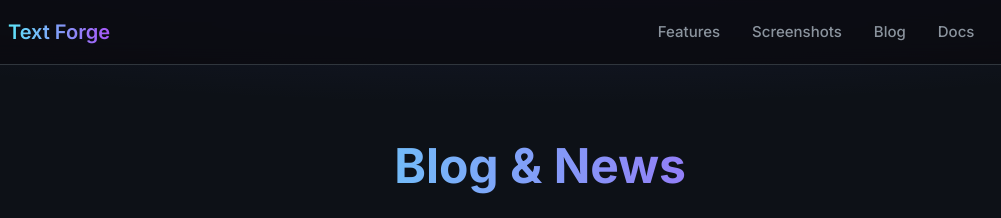
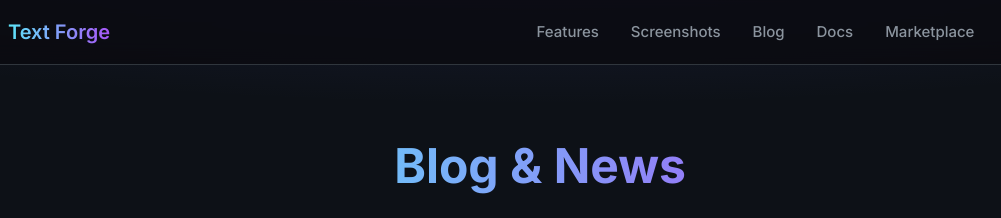
Before and after one commit to text-forge/text-forge.github.io, a plain HTML site: page blog.html in a window 1280 px wide. Shown: the top 218 px of the page, 100-1101 px from the left. Drawn offline with Linux system fonts and the light colour scheme.

Commit message:
Add marketplace to navigation

```diff
--- a/blog.html
+++ b/blog.html
@@ -192,6 +192,7 @@
                 <li><a href="index.html#screenshots" class="nav-link">Screenshots</a></li>
                 <li><a href="blog.html" class="nav-link">Blog</a></li>
                 <li><a href="https://text-forge.github.io/docs/" class="nav-link" target="_blank">Docs</a></li>
+                <li><a href="https://text-forge.github.io/marketplace/" class="nav-link" target="_blank">Marketplace</a></li>
                 <li><a href="https://github.com/text-forge/text-forge" class="nav-link nav-link-github" target="_blank">
                     <svg width="20" height="20" viewBox="0 0 24 24" fill="currentColor"><path d="M12 0c-6.626 0-12 5.373-12 12 0 5.302 3.438 9.8 8.207 11.387.599.111.793-.261.793-.577v-2.234c-3.338.726-4.033-1.416-4.033-1.416-.546-1.387-1.333-1.756-1.333-1.756-1.089-.745.083-.729.083-.729 1.205.084 1.839 1.237 1.839 1.237 1.07 1.834 2.807 1.304 3.492.997.107-.775.418-1.305.762-1.604-2.665-.305-5.467-1.334-5.467-5.931 0-1.311.469-2.381 1.236-3.221-.124-.303-.535-1.524.117-3.176 0 0 1.008-.322 3.301 1.23.957-.266 1.983-.399 3.003-.404 1.02.005 2.047.138 3.006.404 2.291-1.552 3.297-1.23 3.297-1.23.653 1.653.242 2.874.118 3.176.77.84 1.235 1.911 1.235 3.221 0 4.609-2.807 5.624-5.479 5.921.43.372.823 1.102.823 2.222v3.293c0 .319.192.694.801.576 4.765-1.589 8.199-6.086 8.199-11.386 0-6.627-5.373-12-12-12z"/></svg>
                     GitHub
```
Also changed, not shown: index.html (+1 -0 lines).
